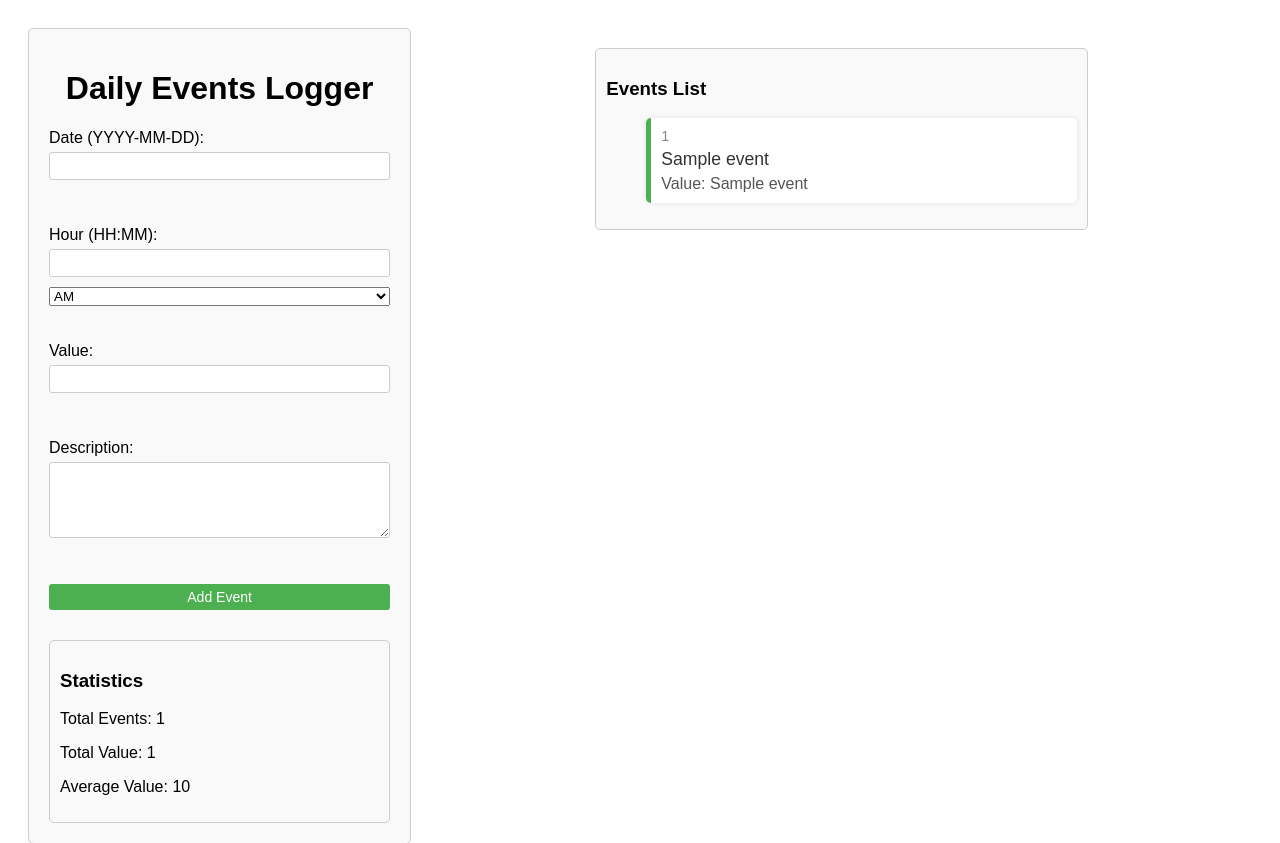
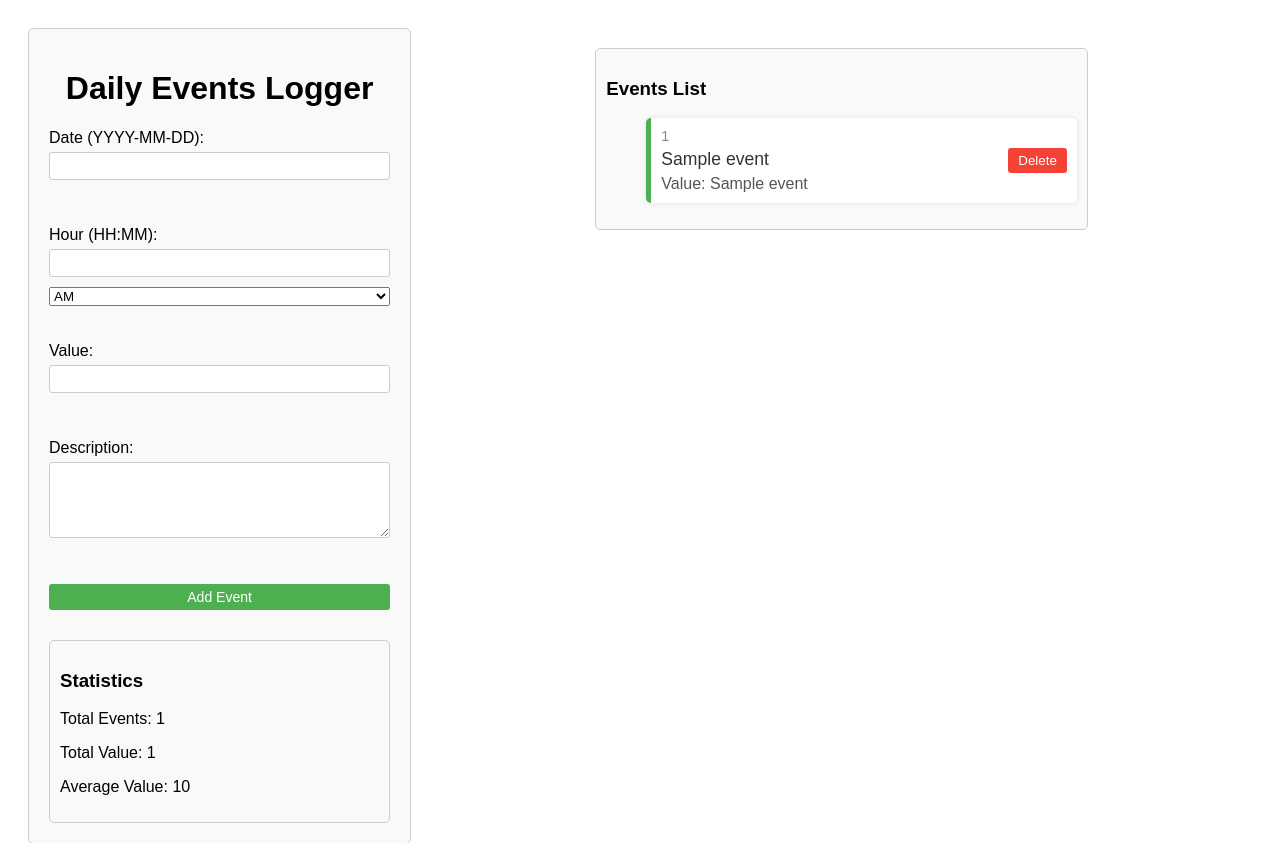
Before and after one commit to tsuminetic/dayGraph, a Flask app: template web/templates/index.html in a window 1280 px wide. Shown: the top 843 px of the page. Run offline with Flask 3, Linux system fonts and the light colour scheme; the template is opened without the code that fills it: most values are stand-ins (such as "Sample title", 1, 10 or a date in 2020).

Commit message:
delete button

```diff
--- a/web/templates/index.html
+++ b/web/templates/index.html
@@ -88,6 +88,11 @@
             box-shadow: 0 0 5px rgba(0, 0, 0, 0.1);
             border-left: 5px solid #4CAF50;
             display: flex;
+            justify-content: space-between; /* Space between content and delete button */
+            align-items: center; /* Center vertically */
+        }
+        .event-item .details {
+            display: flex;
             flex-direction: column;
         }
         .event-item .date {
@@ -102,6 +107,20 @@
         .event-item .value {
             font-size: 1em;
             color: #555;
+        }
+        .event-item form {
+            margin: 0;
+        }
+        .event-item input[type="submit"] {
+            background-color: #f44336; /* Red background */
+            color: white;
+            border: none;
+            padding: 5px 10px;
+            cursor: pointer;
+            border-radius: 3px;
+        }
+        .event-item input[type="submit"]:hover {
+            background-color: #d32f2f;
         }
     </style>
 </head>
@@ -160,9 +179,14 @@
             <ul>
                 {% for event in data[::-1] %} <!-- Reverse order of events -->
                 <li class="event-item">
-                    <span class="date">{{ event[0] }}</span>
-                    <span class="description">{{ event[2] }}</span>
-                    <span class="value">Value: {{ event[1] }}</span>
+                    <div class="details">
+                        <span class="date">{{ event[0] }}</span>
+                        <span class="description">{{ event[2] }}</span>
+                        <span class="value">Value: {{ event[1] }}</span>
+                    </div>
+                    <form method="post" action="{{ url_for('delete_event', event_id=event[3]) }}">
+                        <input type="submit" value="Delete">
+                    </form>
                 </li>
                 {% endfor %}
             </ul>
```
